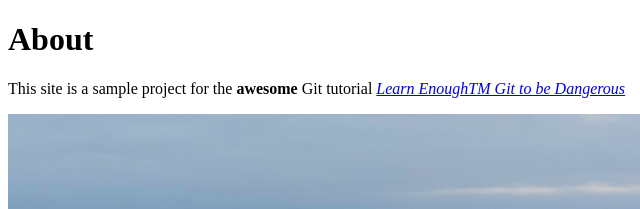
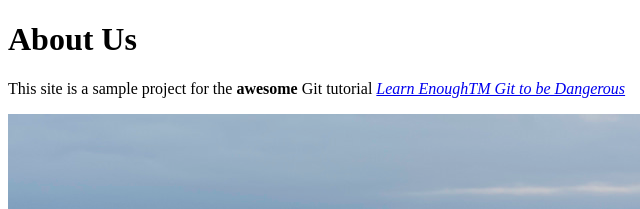
Before and after one commit to jgoldfed/website, a plain HTML site: page about.html in a window 1280 px wide. Shown: the top 209 px of the page, 0-640 px from the left. Drawn offline with Linux system fonts and the light colour scheme.

Commit message:
Add placeholders for the trademark fix

```diff
--- a/about.html
+++ b/about.html
@@ -1,10 +1,11 @@
 <!DOCTYPE html>
 <html>
 <head>
-<title>About All of Us</title>
+<title>About Us</title>
+<!--Add something here to fix trademark-->
 </head>
 <body>
-<h1>About</h1>
+<h1>About Us</h1>
 <p>This site is a sample project for the <strong>awesome</strong> Git tutorial
 <a href="http://learnenough.com/git-tutorial"><em>Learn EnoughTM Git to be Dangerous</em></a>
 </p>
```
Also changed, not shown: index.html (+1 -0 lines).
